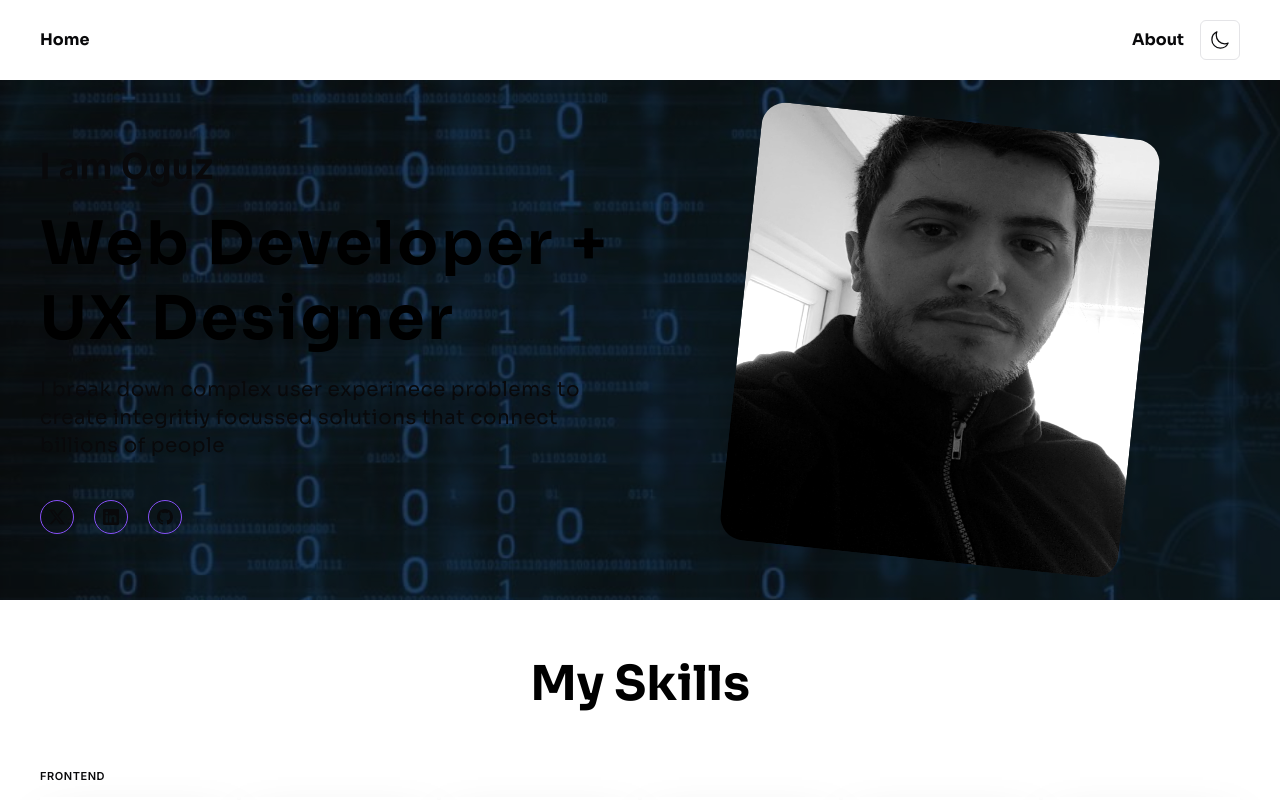
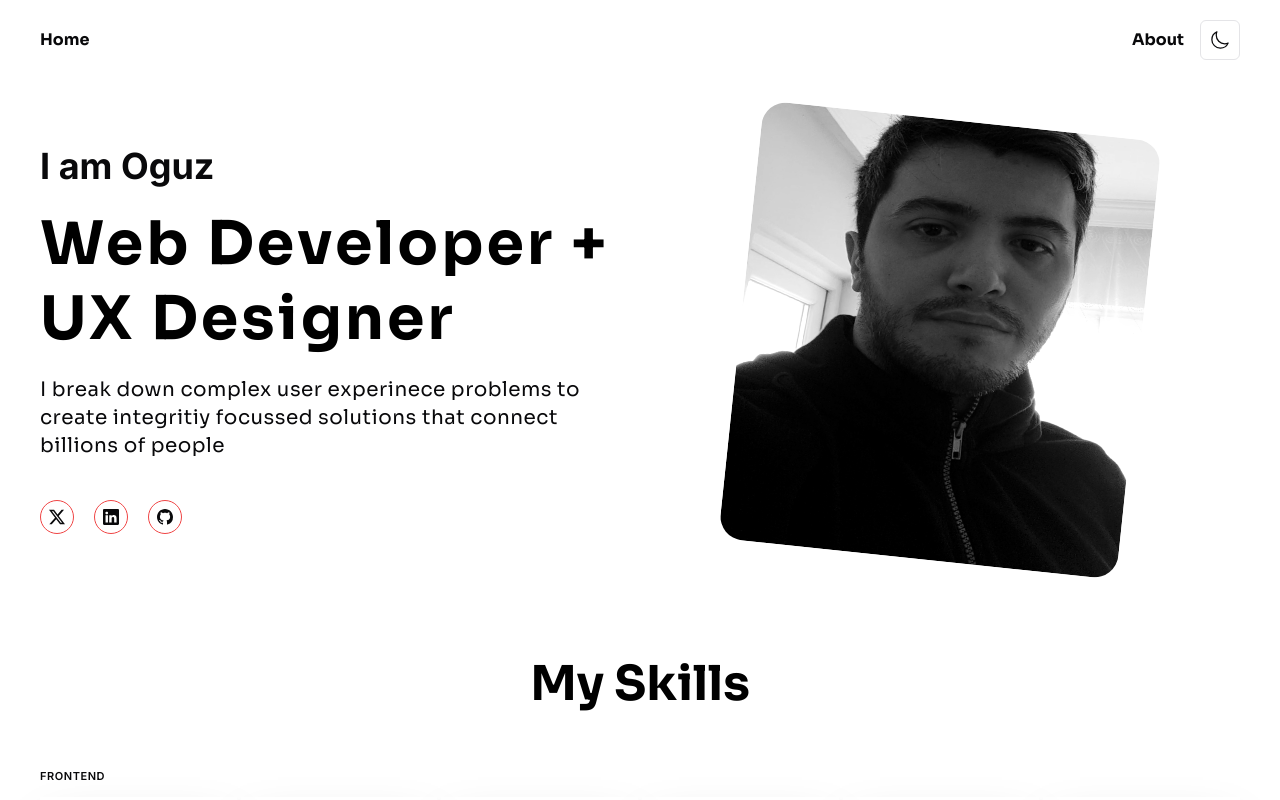
Before and after one commit to codeozdev/portfolio-main, a Next.js app: page / in a window 1280 px wide. Shown: the top 800 px of the page. Built offline with nearby package versions, Linux system fonts and the light colour scheme.

Commit message:
Added dark mode effect

```diff
--- a/app/globals.css
+++ b/app/globals.css
@@ -118,3 +118,7 @@
         scale: 1;
     }
 }
+
+.dark-gradient {
+    background: radial-gradient(farthest-corner at 50% 50%, transparent, rgb(9, 9, 11) 70%);
+}
--- a/components/my-container/my-container.tsx
+++ b/components/my-container/my-container.tsx
@@ -3,7 +3,7 @@ import { BsGithub, BsLinkedin, BsTwitterX } from "react-icons/bs";
 import Link from "next/link";
 
 export default function MyContainer() {
-  const li = `hover:scale-110 duration-500 ease-in-out cursor-pointer border border-[#8750F7] rounded-full fill-[#8750F7] p-2`;
+  const li = `hover:scale-110 duration-500 ease-in-out cursor-pointer border border-red-500 dark:border-[#8750F7] rounded-full fill-[#8750F7] p-2`;
 
   return (
     <div className="w-full h-full relative">
@@ -50,11 +50,14 @@ export default function MyContainer() {
         </div>
       </div>
       {/*overlay*/}
-      <div className="bg-[url('/Untitled.jpg')] h-full w-full absolute inset-0 animate-pulse" />
-      <div className="bg-black/60 absolute inset-0 w-full h-full" />
+      <div className="dark:bg-[url('/Untitled.jpg')] h-full w-full absolute inset-0 dark: animate-pulse" />
+      <div className="dark:absolute inset-0 w-full h-full dark-gradient" />
     </div>
   );
 }
+//dark:absolute  vermemizin sebebi dark-gradient custom css'e dark mod olarak atayamadigimizdan dolayi
 
-//border border-[#8750F7] size-8 rounded-full fill-[#8750F7]
-// <div className="bg-black/80 absolute inset-0 w-full h-full"></div>
+/*
+ * Textlerin secimini kapat
+ *
+ *  */
```
